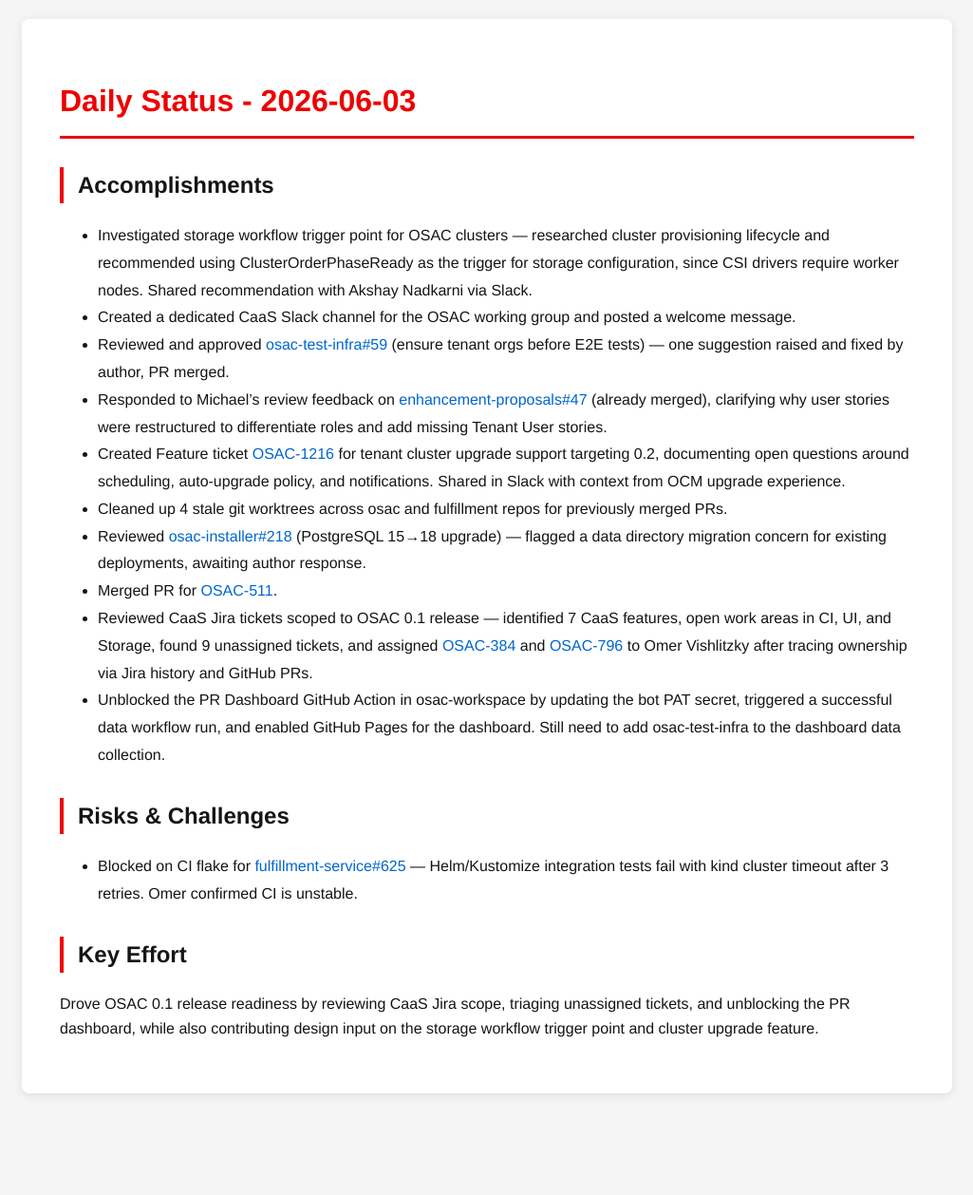
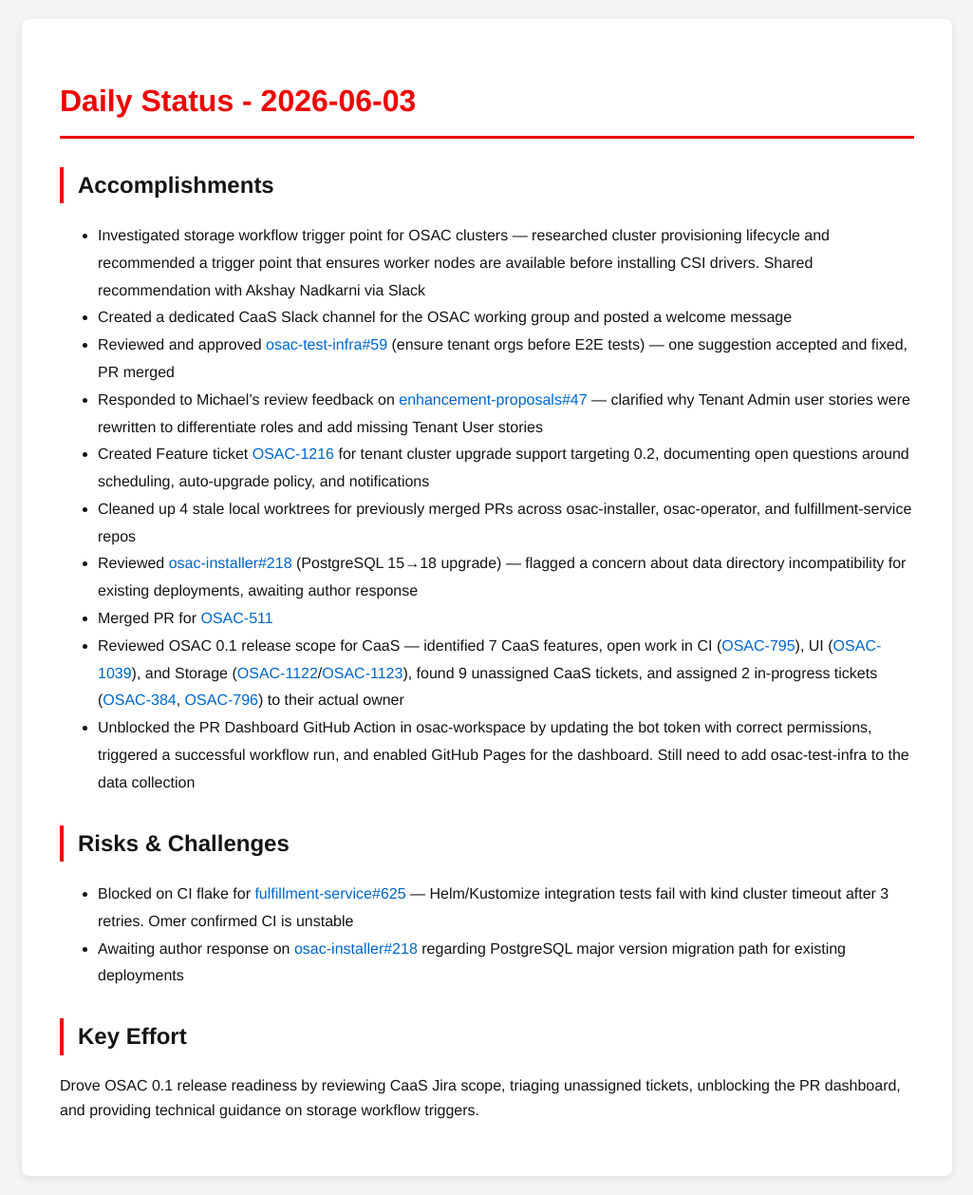
Before and after one commit to tzvatot/daily-status, a Jekyll site: the page built from 2026-06-03.md, in a window 1280 px wide. Shown: the whole page at 95% size, without its empty margins (127-1152 px from the left). Built offline with Jekyll 4.4.1, drawn with Linux system fonts in a browser that asks for light colours; before the commit the page ends 1171 px from its top, so only the background shows below that.

Commit message:
Daily status update - 2026-06-03

```diff
--- a/2026-06-03.md
+++ b/2026-06-03.md
@@ -7,19 +7,20 @@
 # Daily Status - 2026-06-03
 
 ## Accomplishments
-- Investigated storage workflow trigger point for OSAC clusters — researched cluster provisioning lifecycle and recommended using ClusterOrderPhaseReady as the trigger for storage configuration, since CSI drivers require worker nodes. Shared recommendation with Akshay Nadkarni via Slack.
-- Created a dedicated CaaS Slack channel for the OSAC working group and posted a welcome message.
-- Reviewed and approved [osac-test-infra#59](https://github.com/osac-project/osac-test-infra/pull/59) (ensure tenant orgs before E2E tests) — one suggestion raised and fixed by author, PR merged.
-- Responded to Michael's review feedback on [enhancement-proposals#47](https://github.com/osac-project/enhancement-proposals/pull/47) (already merged), clarifying why user stories were restructured to differentiate roles and add missing Tenant User stories.
-- Created Feature ticket [OSAC-1216](https://redhat.atlassian.net/browse/OSAC-1216) for tenant cluster upgrade support targeting 0.2, documenting open questions around scheduling, auto-upgrade policy, and notifications. Shared in Slack with context from OCM upgrade experience.
-- Cleaned up 4 stale git worktrees across osac and fulfillment repos for previously merged PRs.
-- Reviewed [osac-installer#218](https://github.com/osac-project/osac-installer/pull/218) (PostgreSQL 15→18 upgrade) — flagged a data directory migration concern for existing deployments, awaiting author response.
-- Merged PR for [OSAC-511](https://redhat.atlassian.net/browse/OSAC-511).
-- Reviewed CaaS Jira tickets scoped to OSAC 0.1 release — identified 7 CaaS features, open work areas in CI, UI, and Storage, found 9 unassigned tickets, and assigned [OSAC-384](https://redhat.atlassian.net/browse/OSAC-384) and [OSAC-796](https://redhat.atlassian.net/browse/OSAC-796) to Omer Vishlitzky after tracing ownership via Jira history and GitHub PRs.
-- Unblocked the PR Dashboard GitHub Action in osac-workspace by updating the bot PAT secret, triggered a successful data workflow run, and enabled GitHub Pages for the dashboard. Still need to add osac-test-infra to the dashboard data collection.
+- Investigated storage workflow trigger point for OSAC clusters — researched cluster provisioning lifecycle and recommended a trigger point that ensures worker nodes are available before installing CSI drivers. Shared recommendation with Akshay Nadkarni via Slack
+- Created a dedicated CaaS Slack channel for the OSAC working group and posted a welcome message
+- Reviewed and approved [osac-test-infra#59](https://github.com/osac-project/osac-test-infra/pull/59) (ensure tenant orgs before E2E tests) — one suggestion accepted and fixed, PR merged
+- Responded to Michael's review feedback on [enhancement-proposals#47](https://github.com/osac-project/enhancement-proposals/pull/47) — clarified why Tenant Admin user stories were rewritten to differentiate roles and add missing Tenant User stories
+- Created Feature ticket [OSAC-1216](https://redhat.atlassian.net/browse/OSAC-1216) for tenant cluster upgrade support targeting 0.2, documenting open questions around scheduling, auto-upgrade policy, and notifications
+- Cleaned up 4 stale local worktrees for previously merged PRs across osac-installer, osac-operator, and fulfillment-service repos
+- Reviewed [osac-installer#218](https://github.com/osac-project/osac-installer/pull/218) (PostgreSQL 15→18 upgrade) — flagged a concern about data directory incompatibility for existing deployments, awaiting author response
+- Merged PR for [OSAC-511](https://redhat.atlassian.net/browse/OSAC-511)
+- Reviewed OSAC 0.1 release scope for CaaS — identified 7 CaaS features, open work in CI ([OSAC-795](https://redhat.atlassian.net/browse/OSAC-795)), UI ([OSAC-1039](https://redhat.atlassian.net/browse/OSAC-1039)), and Storage ([OSAC-1122](https://redhat.atlassian.net/browse/OSAC-1122)/[OSAC-1123](https://redhat.atlassian.net/browse/OSAC-1123)), found 9 unassigned CaaS tickets, and assigned 2 in-progress tickets ([OSAC-384](https://redhat.atlassian.net/browse/OSAC-384), [OSAC-796](https://redhat.atlassian.net/browse/OSAC-796)) to their actual owner
+- Unblocked the PR Dashboard GitHub Action in osac-workspace by updating the bot token with correct permissions, triggered a successful workflow run, and enabled GitHub Pages for the dashboard. Still need to add osac-test-infra to the data collection
 
 ## Risks & Challenges
-- Blocked on CI flake for [fulfillment-service#625](https://github.com/osac-project/fulfillment-service/pull/625) — Helm/Kustomize integration tests fail with kind cluster timeout after 3 retries. Omer confirmed CI is unstable.
+- Blocked on CI flake for [fulfillment-service#625](https://github.com/osac-project/fulfillment-service/pull/625) — Helm/Kustomize integration tests fail with kind cluster timeout after 3 retries. Omer confirmed CI is unstable
+- Awaiting author response on [osac-installer#218](https://github.com/osac-project/osac-installer/pull/218) regarding PostgreSQL major version migration path for existing deployments
 
 ## Key Effort
-Drove OSAC 0.1 release readiness by reviewing CaaS Jira scope, triaging unassigned tickets, and unblocking the PR dashboard, while also contributing design input on the storage workflow trigger point and cluster upgrade feature.
+Drove OSAC 0.1 release readiness by reviewing CaaS Jira scope, triaging unassigned tickets, unblocking the PR dashboard, and providing technical guidance on storage workflow triggers.
```
